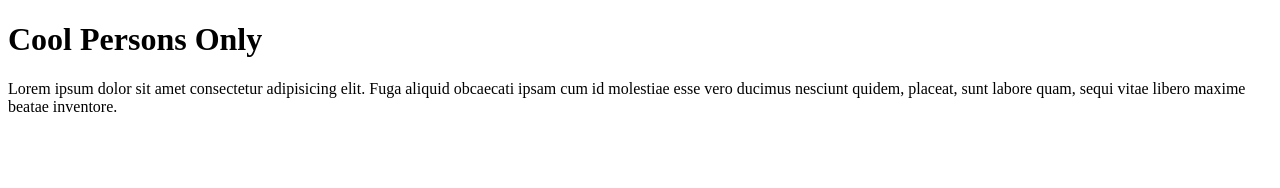
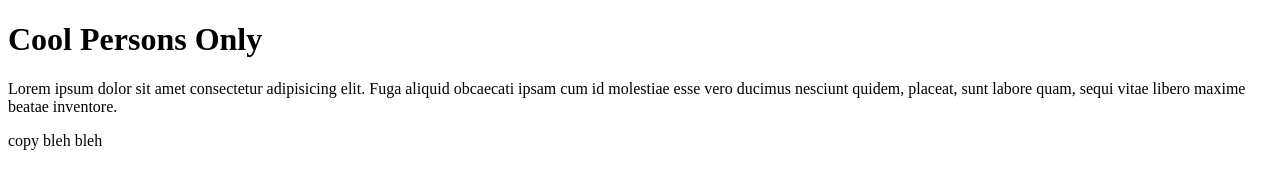
Before and after one commit to libbyreeves/branching-exercise, a plain HTML site: page index.html in a window 1280 px wide. Drawn offline with Linux system fonts and the light colour scheme.

Commit message:
footer element

```diff
--- a/index.html
+++ b/index.html
@@ -11,5 +11,8 @@
     <h1>Cool Persons Only</h1>
     <p>Lorem ipsum dolor sit amet consectetur adipisicing elit. Fuga aliquid obcaecati ipsam cum id molestiae esse vero ducimus nesciunt quidem, placeat, sunt labore quam, sequi vitae libero maxime beatae inventore.</p>
   </header>
+  <footer>
+    <p>copy bleh bleh</p>
+  </footer>
 </body>
 </html>
```
